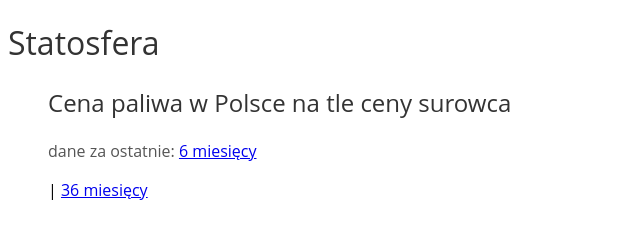
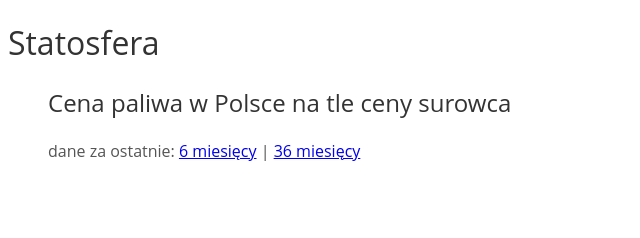
Before and after one commit to statosfera/statosfera.github.io, a plain HTML site: page index.html in a window 1280 px wide. Shown: the whole page, without its empty margins (0-640 px from the left). Drawn offline with Linux system fonts and the light colour scheme.

Commit message:
Update index.html

```diff
--- a/index.html
+++ b/index.html
@@ -10,7 +10,7 @@
 <h1>Statosfera</h1>
   <ul>
 <h2>Cena paliwa w Polsce na tle ceny surowca</h2>
-  <p>dane za ostatnie: <a href="cenalitra-6-miesiecy.html">6 miesięcy</a></p> | <a href="cenalitra-36-miesiecy.html">36 miesięcy</a>
+  <p>dane za ostatnie: <a href="cenalitra-6-miesiecy.html">6 miesięcy</a> | <a href="cenalitra-36-miesiecy.html">36 miesięcy</a></p>
     </ul>
 </body>
 </html>
```
